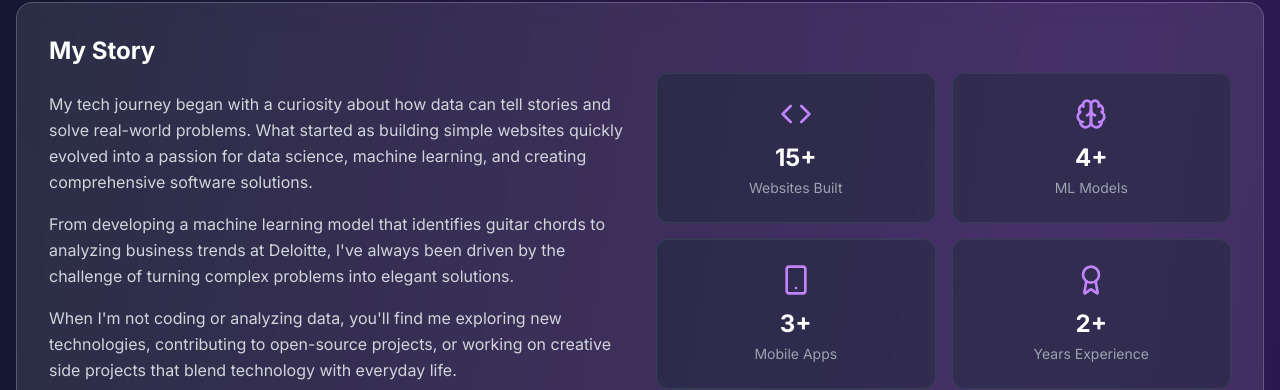
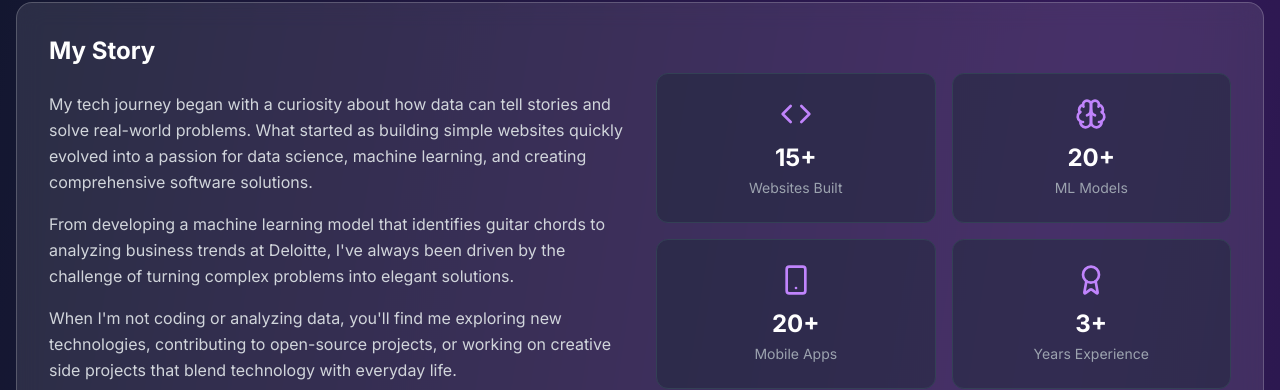
Before and after one commit to LexyMunene/alex-portfolio-v2, a Next.js app: page / in a window 1280 px wide. Shown: the part 1123-1513 px from the top of the page. Built offline with nearby package versions, Linux system fonts and the light colour scheme.

Commit message:
Update About.tsx

```diff
--- a/src/components/sections/About.tsx
+++ b/src/components/sections/About.tsx
@@ -5,9 +5,9 @@ import { Code, Database, Brain, Smartphone, Award, Users, Coffee, Heart } from "
 
 const stats = [
   { number: "15+", label: "Websites Built", icon: Code },
-  { number: "4+", label: "ML Models", icon: Brain },
-  { number: "3+", label: "Mobile Apps", icon: Smartphone },
-  { number: "2+", label: "Years Experience", icon: Award }
+  { number: "20+", label: "ML Models", icon: Brain },
+  { number: "20+", label: "Mobile Apps", icon: Smartphone },
+  { number: "3+", label: "Years Experience", icon: Award }
 ];
 
 const skills = [
```
